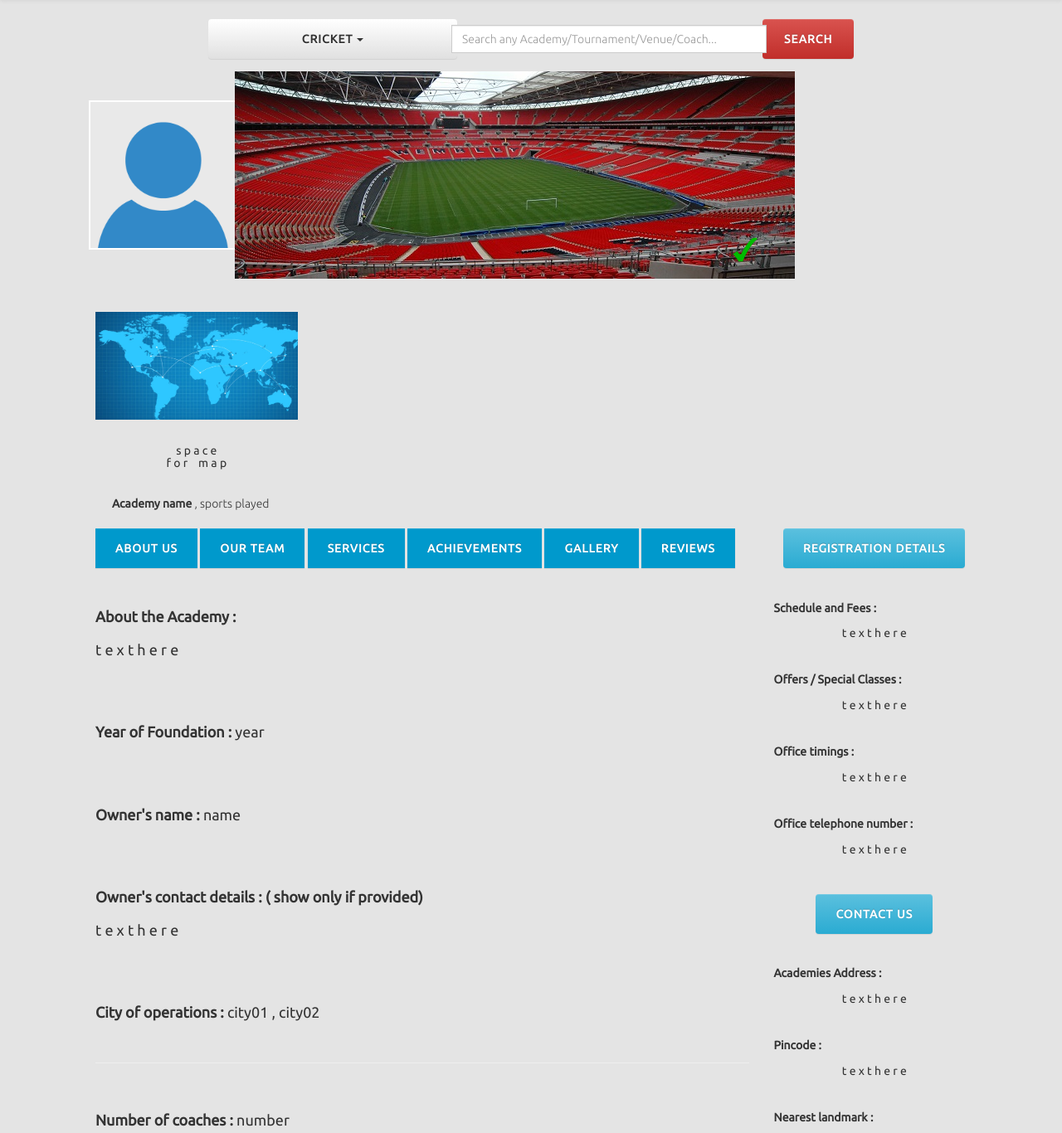
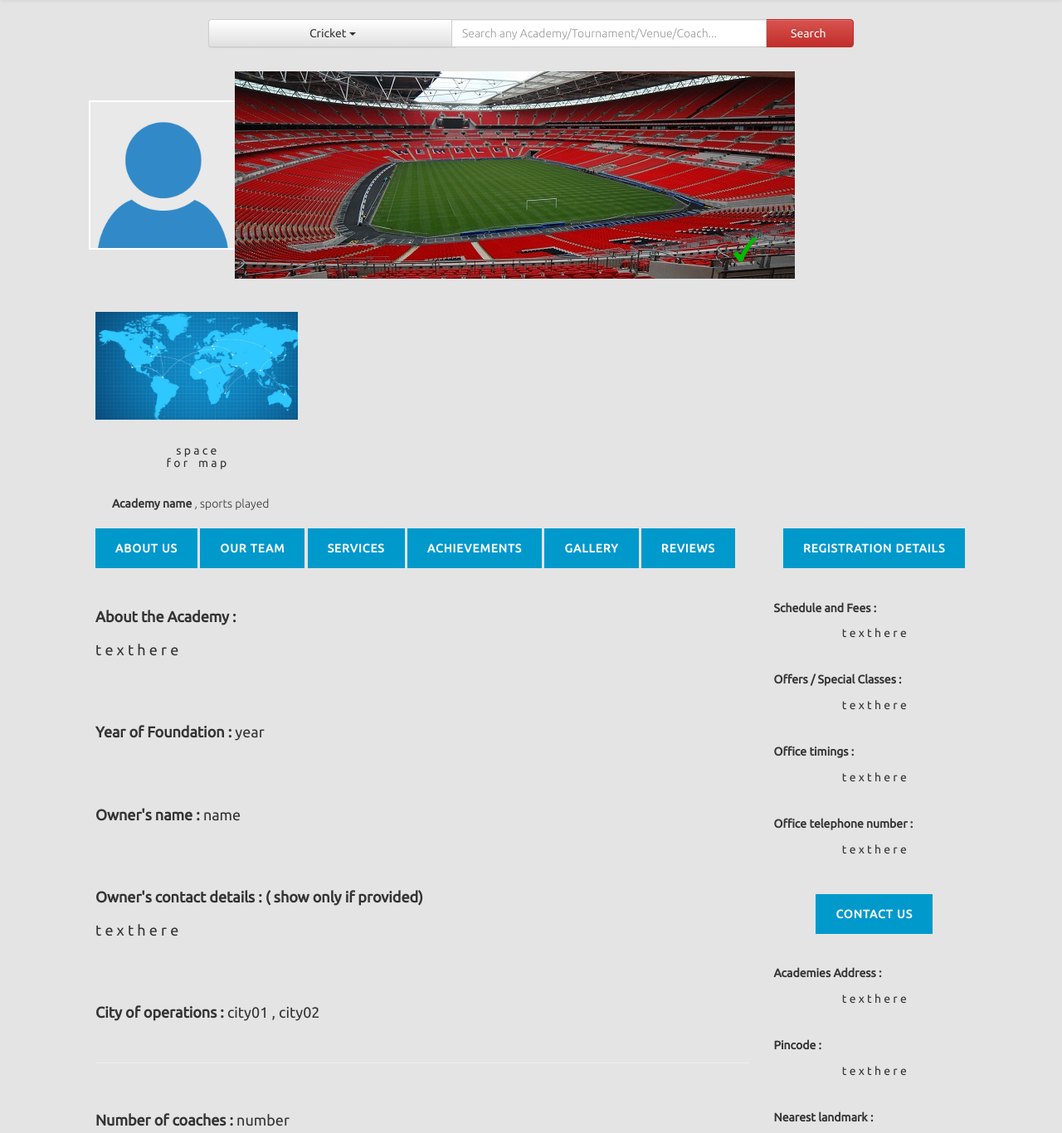
Before and after one commit to Nilay1101/Intern-First_Project, a PHP site: page /academy-profile-pro-slide.php in a window 1280 px wide. Shown: the part 120-1486 px from the top of the page at 83% size. Run offline with PHP 8.4, Linux system fonts and the light colour scheme.

Commit message:
commit
btn looks

```diff
--- a/New folder/academy-profile-pro-slide.php
+++ b/New folder/academy-profile-pro-slide.php
@@ -108,7 +108,7 @@ $(function(){
   border-radius: 50%;
 }
 
-.btn {
+.btn0 {
     padding: 14px 24px;
     border: 0 none;
     font-weight: 700;
@@ -116,25 +116,25 @@ $(function(){
     text-transform: uppercase;
 }
 
-.btn:focus, .btn:active:focus, .btn.active:focus {
+.btn0:focus, .btn0:active:focus, .btn0.active:focus {
     outline: 0 none;
 }
 
-.btn-primary {
+.btn0-primary {
     background: #0099cc;
     color: #ffffff;
 }
 
-.btn-primary:hover, .btn-primary:focus, .btn-primary:active, .btn-primary.active, .open > .dropdown-toggle.btn-primary {
+.btn0-primary:hover, .btn0-primary:focus, .btn0-primary:active, .btn0-primary.active, .open > .dropdown-toggle.btn0-primary {
     background: #33a6cc;
 }
 
-.btn-primary:active, .btn-primary.active {
+.btn0-primary:active, .btn0-primary.active {
     background: #007299;
     box-shadow: none;
 }
 
-.btn.sharp {
+.btn0.sharp {
   border-radius:0;
 }
 
@@ -214,12 +214,12 @@ $(function(){
 <div class="col-lg-9 text-center" style="border:0px solid white;" >
 <div style="margin-right:20px; height:50px;text-align:left;padding-top:15px;padding-left:20px"><strong>Academy name</strong> , sports played</div>
 <div style="margin-top:-10px;  text-align:left">
-<a href="#about"><button type="button" class="btn btn-primary sharp">About Us</button></a>
-<a href="#team"><button type="button" class="btn btn-primary sharp">Our Team</button></a>
-<a href="#service"><button type="button" class="btn btn-primary sharp">Services </button></a>
-<a href="#achieve"><button type="button" class="btn btn-primary sharp">Achievements</button></a>
-<a href="#gallery"><button type="button" class="btn btn-primary sharp">Gallery</button></a>
-<a href="#review"><button type="button" class="btn btn-primary sharp">Reviews</button></a>
+<a href="#about"><button type="button" class="btn0 btn0-primary sharp">About Us</button></a>
+<a href="#team"><button type="button" class="btn0 btn0-primary sharp">Our Team</button></a>
+<a href="#service"><button type="button" class="btn0 btn0-primary sharp">Services </button></a>
+<a href="#achieve"><button type="button" class="btn0 btn0-primary sharp">Achievements</button></a>
+<a href="#gallery"><button type="button" class="btn0 btn0-primary sharp">Gallery</button></a>
+<a href="#review"><button type="button" class="btn0 btn0-primary sharp">Reviews</button></a>
 </div>
 <div id="about" class=" ">
 <h4 style="text-align:left; "><br><br><strong>About the Academy : </strong><p style="text-align:left"><br> t e x t   h e r e</p></h4><br>
@@ -284,12 +284,12 @@ display currently."</p>
 
 <div class="col-lg-3 text-center" style="border:0px solid white;" >
 <br><br>
-<button type="button" class="btn btn-info">Registration Details</button>
+<button type="button" class="btn0 btn0-primary sharp">Registration Details</button>
 <h5 style="text-align:left; "><br><br><strong>Schedule and Fees : </strong><p style="text-align:center"><br> t e x t   h e r e</p></h5>
 <h5 style="text-align:left; "><br><br><strong>Offers / Special Classes : </strong><p style="text-align:center"><br> t e x t   h e r e</p></h5>
 <h5 style="text-align:left; "><br><br><strong>Office timings : </strong><p style="text-align:center"><br> t e x t   h e r e</p></h5>
 <h5 style="text-align:left; "><br><br><strong>Office telephone number : </strong><p style="text-align:center"><br> t e x t   h e r e</p></h5><br>
-<button type="button" class="btn btn-info">Contact Us</button>
+<button type="button" class="btn0 btn0-primary sharp">Contact Us</button>
 <h5 style="text-align:left; "><br><br><strong>Academies Address : </strong><p style="text-align:center"><br> t e x t   h e r e</p></h5>
 <h5 style="text-align:left; "><br><br><strong>Pincode : </strong><p style="text-align:center"><br> t e x t   h e r e</p></h5>
 <h5 style="text-align:left; "><br><br><strong>Nearest landmark : </strong><p style="text-align:center"><br> t e x t   h e r e</p></h5>
```
Also changed, not shown: New folder/coach-profile-pro-slide.php (+12 -13 lines), New folder/event-profile-pro-slide.php (+13 -14 lines), New folder/user-profile-pro-slide.php (+11 -14 lines), New folder/venue-profile-pro-slide.php (+13 -14 lines).
